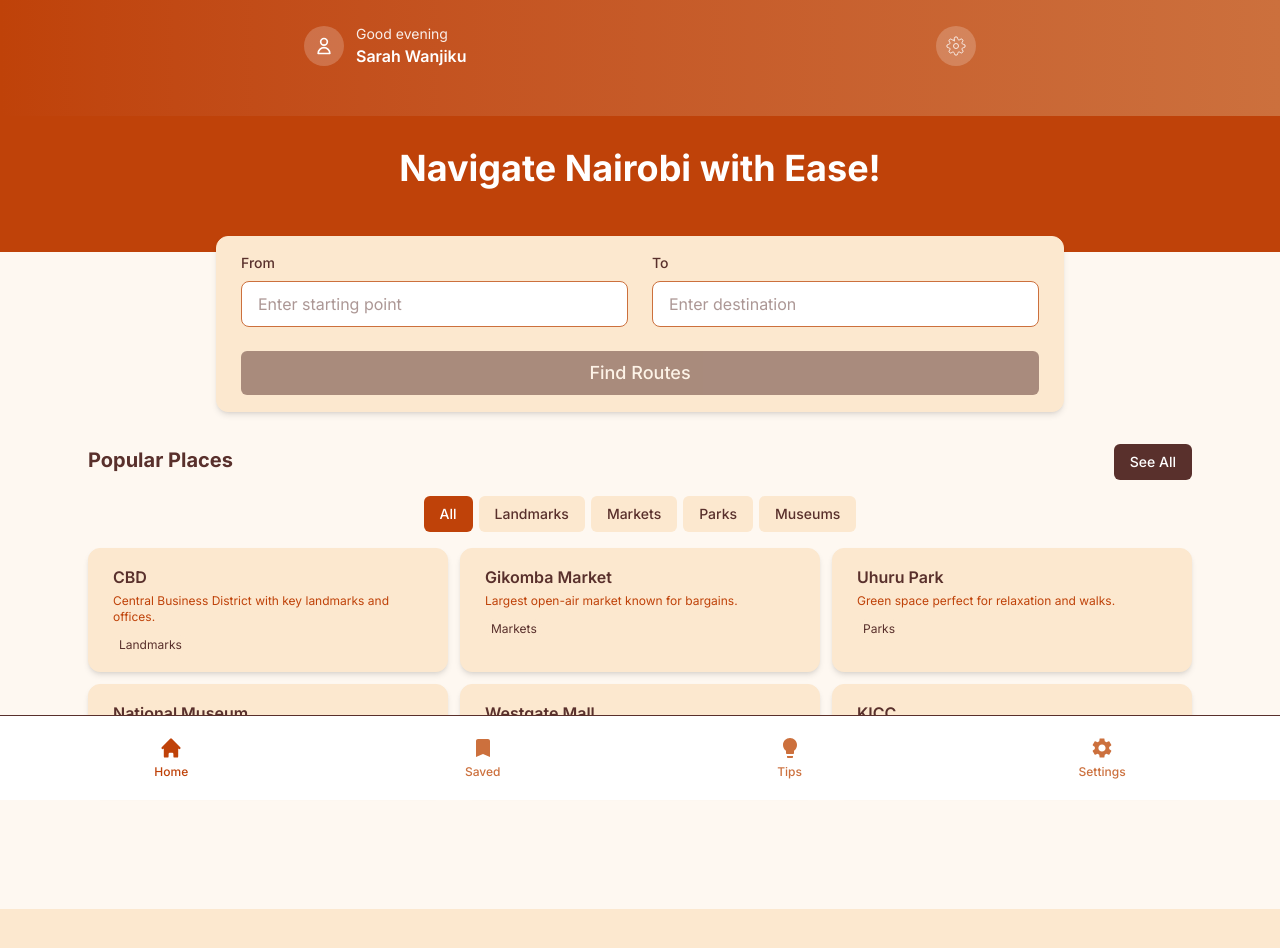
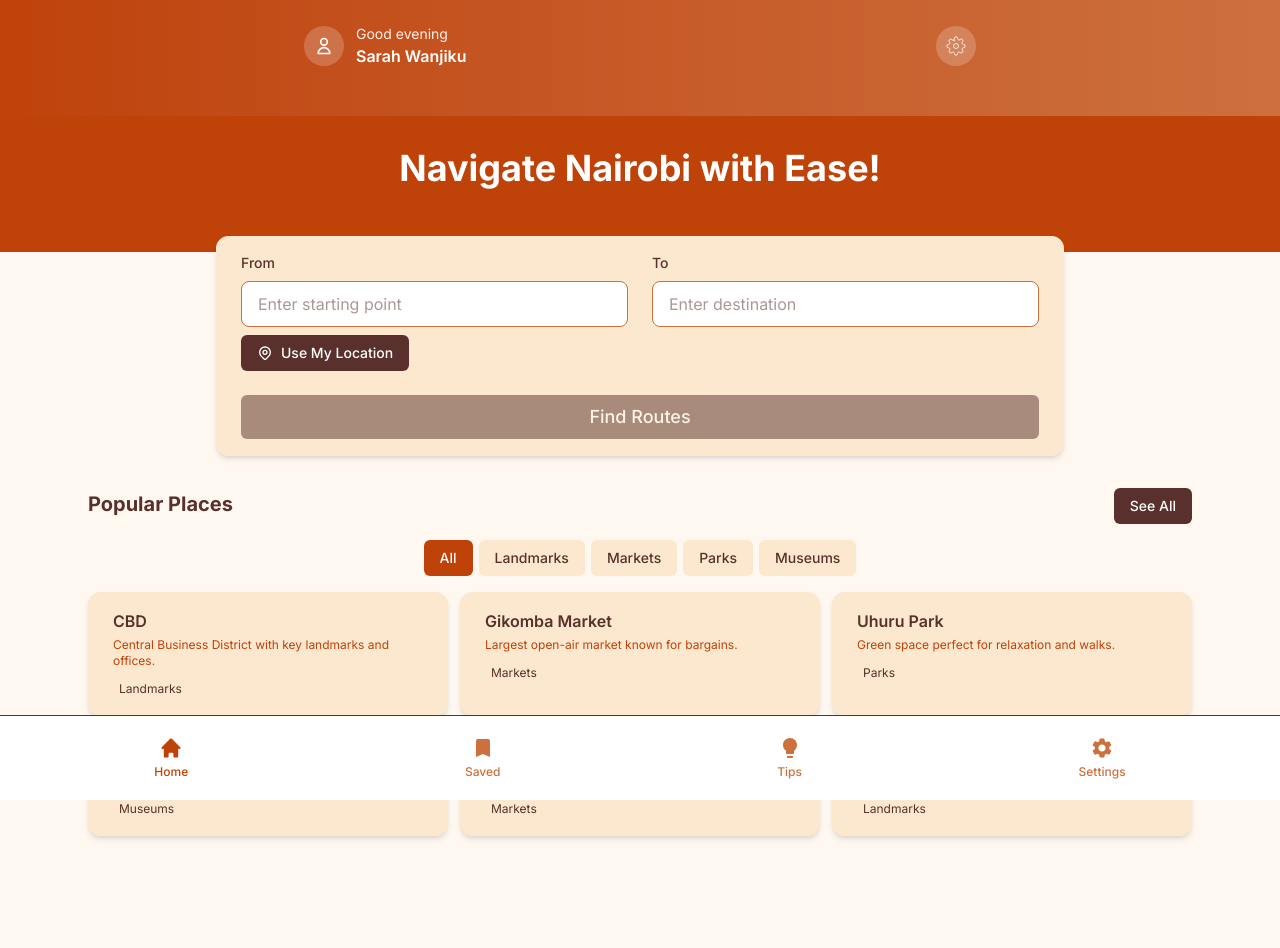
Before and after one commit to Emmy-ck/switch, a Next.js app in the folder matatu-finder/: page / in a window 1280 px wide. Shown: the top 948 px of the page. Before the commit the page ends 909 px from the top, so only its background shows below. Built offline with nearby package versions, Linux system fonts and the light colour scheme.

Commit message:
Location status update

```diff
--- a/matatu-finder/src/app/page.tsx
+++ b/matatu-finder/src/app/page.tsx
@@ -10,6 +10,8 @@ export default function HomePage() {
   const [fromLocation, setFromLocation] = useState('');
   const [toLocation, setToLocation] = useState('');
   const [isSearching, setIsSearching] = useState(false);
+  const [isGettingLocation, setIsGettingLocation] = useState(false);
+  const [locationError, setLocationError] = useState('');
   const categories = ['All', 'Landmarks', 'Markets', 'Parks', 'Museums'] as const;
   type Category = typeof categories[number];
   const [selectedCategory, setSelectedCategory] = useState<Category>('All');
@@ -24,6 +26,61 @@ export default function HomePage() {
   const filteredDestinations = selectedCategory === 'All'
     ? destinations
     : destinations.filter((d) => d.category === selectedCategory);
+
+  const getCurrentLocation = async () => {
+    setIsGettingLocation(true);
+    setLocationError('');
+
+    if (!navigator.geolocation) {
+      setLocationError('GPS not supported by this browser');
+      setIsGettingLocation(false);
+      return;
+    }
+
+    navigator.geolocation.getCurrentPosition(
+      async (position) => {
+        try {
+          // Simulate reverse geocoding - in real app, use Google Maps API or similar
+          const { latitude, longitude } = position.coords;
+
+          // Mock location name based on coordinates (replace with actual reverse geocoding)
+          const locationName = `Current Location (${latitude.toFixed(4)}, ${longitude.toFixed(4)})`;
+
+          setFromLocation(locationName);
+          setLocationError('');
+          setIsGettingLocation(false);
+        } catch (error) {
+          setLocationError('Failed to get location name');
+          setIsGettingLocation(false);
+        }
+      },
+      (error) => {
+        let errorMessage = 'Failed to get location';
+        switch (error.code) {
+          case error.PERMISSION_DENIED:
+            errorMessage = 'Location access denied. Please enable location permissions.';
+            break;
+          case error.POSITION_UNAVAILABLE:
+            errorMessage = 'Location information unavailable.';
+            break;
+          case error.TIMEOUT:
+            errorMessage = 'Location request timed out.';
+            break;
+        }
+        setLocationError(errorMessage);
+        setIsGettingLocation(false);
+      },
+      {
+        enableHighAccuracy: true,
+        timeout: 10000,
+        maximumAge: 300000
+      }
+    );
+  };
+
+  const handleDestinationClick = (destinationName: string) => {
+    setToLocation(destinationName);
+  };
 
   const handleSearch = async (e: React.FormEvent) => {
     e.preventDefault();
@@ -88,6 +145,7 @@ export default function HomePage() {
             <form onSubmit={handleSearch}>
               <div className="space-y-6">
                 <div className="grid grid-cols-1 md:grid-cols-2 gap-6">
+                  <div className="space-y-2">
                     <LocationInput
                       label="From"
                       value={fromLocation}
@@ -97,6 +155,29 @@ export default function HomePage() {
                       id="from"
                       autoComplete="off"
                     />
+                    <div className="flex items-center gap-2">
+                      <Button
+                        type="button"
+                        variant="outline"
+                        size="sm"
+                        onClick={getCurrentLocation}
+                        loading={isGettingLocation}
+                        disabled={isGettingLocation}
+                        className="flex items-center gap-2"
+                      >
+                        <svg className="w-4 h-4" fill="none" stroke="currentColor" viewBox="0 0 24 24">
+                          <path strokeLinecap="round" strokeLinejoin="round" strokeWidth={2} d="M17.657 16.657L13.414 20.9a1.998 1.998 0 01-2.827 0l-4.244-4.243a8 8 0 1111.314 0z" />
+                          <path strokeLinecap="round" strokeLinejoin="round" strokeWidth={2} d="M15 11a3 3 0 11-6 0 3 3 0 016 0z" />
+                        </svg>
+                        {isGettingLocation ? 'Getting Location...' : 'Use My Location'}
+                      </Button>
+                    </div>
+                    {locationError && (
+                      <div className="text-sm text-red-600 bg-red-50 p-2 rounded">
+                        {locationError}
+                      </div>
+                    )}
+                  </div>
                   <LocationInput
                     label="To"
                     value={toLocation}
@@ -154,13 +235,19 @@ export default function HomePage() {
 
         <div className="grid grid-cols-1 md:grid-cols-2 lg:grid-cols-3 gap-3">
           {filteredDestinations.map((dest) => (
-            <Card key={dest.name} className="text-left">
+            <div
+              key={dest.name}
+              className="cursor-pointer transition-all duration-200 hover:shadow-md hover:scale-105"
+              onClick={() => handleDestinationClick(dest.name)}
+            >
+              <Card className="text-left h-full">
                 <CardBody className="p-3">
                   <h3 className="text-base font-semibold text-[var(--color-brand-dark)] mb-1">{dest.name}</h3>
                   <p className="text-xs text-[var(--color-brand-primary)] mb-1.5">{dest.description}</p>
                   <span className="inline-block text-xs px-1.5 py-0.5 rounded-full bg-[var(--color-brand-light)] text-[var(--color-brand-dark)]">{dest.category}</span>
                 </CardBody>
               </Card>
+            </div>
           ))}
         </div>
       </div>
```
Lines whose indentation alone changed are shown as unchanged.
